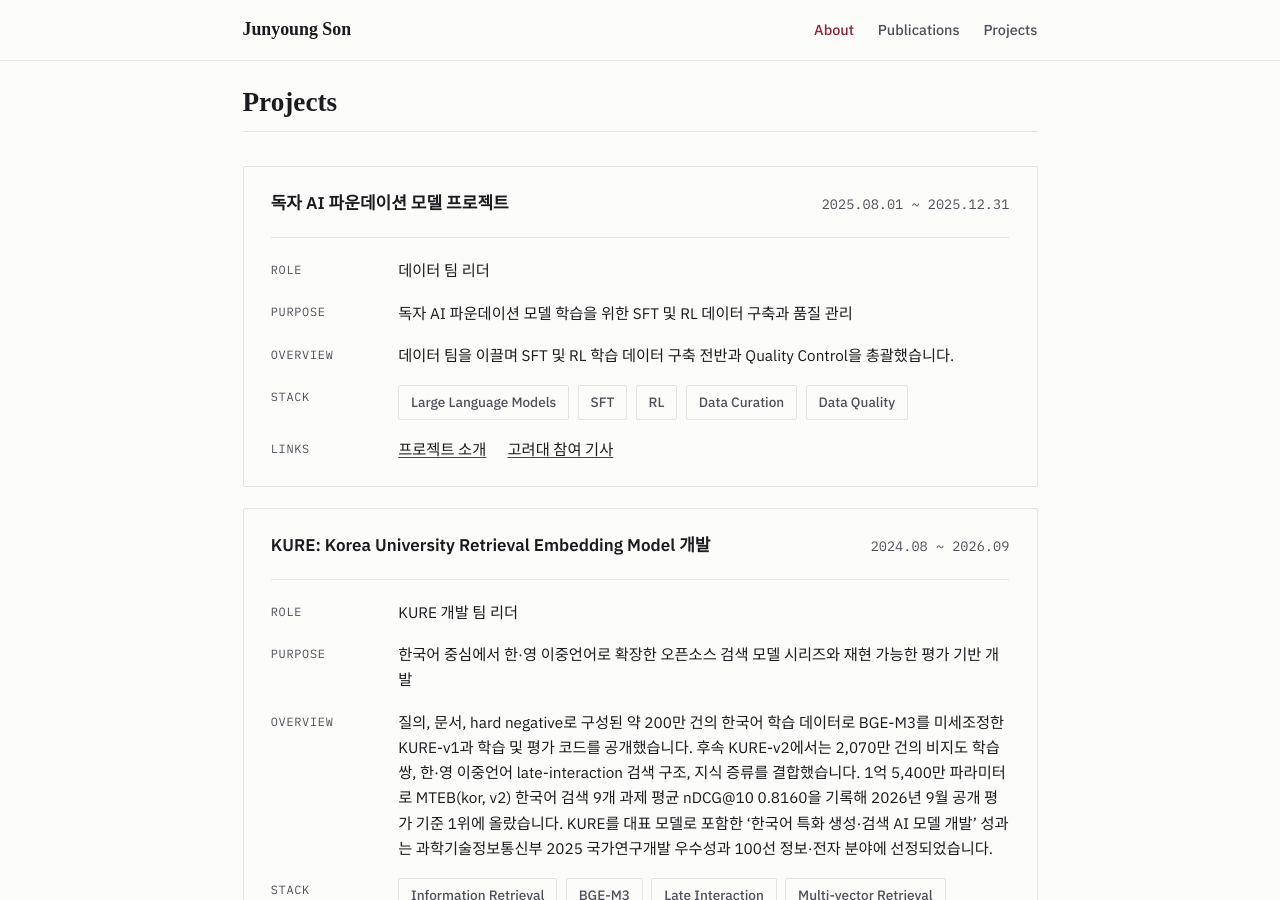
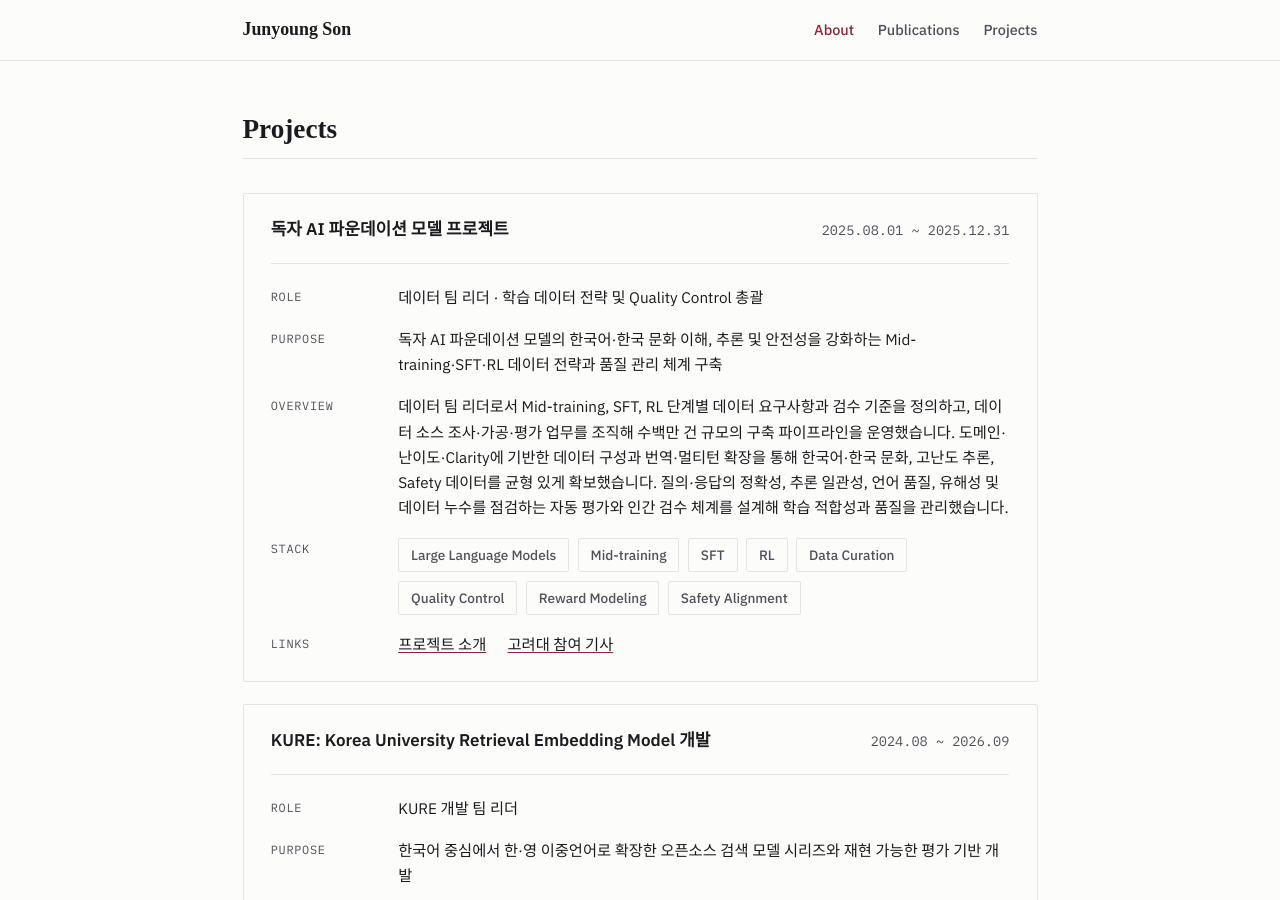
Before and after one commit to rgop13/rgop13.github.io, a Jekyll site: the page built from index.md, in a window 1280 px wide and 900 px high, scrolled down 6664 px. Built offline with Jekyll 4.4.1, drawn with Linux system fonts in a browser that asks for light colours; some web fonts are replaced; some of the changed text lies outside the part shown.

Commit message:
content: add Search Agents to research interests; expand foundation-model project
Co-Authored-By: Claude Opus 5.5 <noreply@anthropic.com>
Claude-Session: https://claude.ai/code/session_01MckgLSy22VC7YNis1YvdpP

```diff
--- a/_data/projects.yml
+++ b/_data/projects.yml
@@ -10,12 +10,12 @@
 
 - title: "독자 AI 파운데이션 모델 프로젝트"
   period: "2025.08.01 ~ 2025.12.31"
-  role: "데이터 팀 리더"
-  purpose: "독자 AI 파운데이션 모델 학습을 위한 SFT 및 RL 데이터 구축과 품질 관리"
+  role: "데이터 팀 리더 · 학습 데이터 전략 및 Quality Control 총괄"
+  purpose: "독자 AI 파운데이션 모델의 한국어·한국 문화 이해, 추론 및 안전성을 강화하는 Mid-training·SFT·RL 데이터 전략과 품질 관리 체계 구축"
   overview: |
-    데이터 팀을 이끌며 SFT 및 RL 학습 데이터 구축 전반과 Quality Control을 총괄했습니다.
+    데이터 팀 리더로서 Mid-training, SFT, RL 단계별 데이터 요구사항과 검수 기준을 정의하고, 데이터 소스 조사·가공·평가 업무를 조직해 수백만 건 규모의 구축 파이프라인을 운영했습니다. 도메인·난이도·Clarity에 기반한 데이터 구성과 번역·멀티턴 확장을 통해 한국어·한국 문화, 고난도 추론, Safety 데이터를 균형 있게 확보했습니다. 질의·응답의 정확성, 추론 일관성, 언어 품질, 유해성 및 데이터 누수를 점검하는 자동 평가와 인간 검수 체계를 설계해 학습 적합성과 품질을 관리했습니다.
   learnings: []
-  stack: ["Large Language Models", "SFT", "RL", "Data Curation", "Data Quality"]
+  stack: ["Large Language Models", "Mid-training", "SFT", "RL", "Data Curation", "Quality Control", "Reward Modeling", "Safety Alignment"]
   links:
     - { label: "프로젝트 소개", url: "https://nc-ai.com/en/newsroom/press/ai-nc-ai-ai" }
     - { label: "고려대 참여 기사", url: "https://www.korea.ac.kr/bbs/ko/42/120917/artclView.do" }
--- a/_includes/head.html
+++ b/_includes/head.html
@@ -3,7 +3,7 @@
   <meta name="viewport" content="width=device-width, initial-scale=1.0">
 
   <title>{{ site.title }}</title>
-  <meta name="description" content="Research portfolio of {{ site.author.name }}, {{ site.author.desc | escape }}. Information Retrieval, Information Extraction, and Knowledge-Grounded Dialogue.">
+  <meta name="description" content="Research portfolio of {{ site.author.name }}, {{ site.author.desc | escape }}. Information Retrieval, Information Extraction, Knowledge-Grounded Dialogue, and Search Agents.">
   <meta property="og:type" content="website">
   <meta property="og:title" content="{{ site.title }}">
   <meta property="og:description" content="Research portfolio of {{ site.author.name }}, {{ site.author.desc | escape }}.">
```
Also changed, not shown: index.md (+3 -2 lines).
